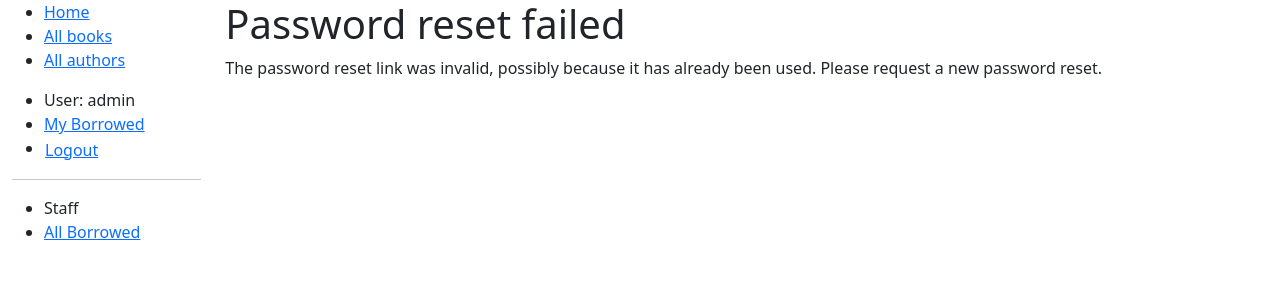
After one commit to jake-bestland/django-course, a Django app: page /accounts/reset/1/1/ in a window 1280 px wide. The commit adds this page. Shown: the top 300 px of the page. Run offline with Django 3.2, Linux system fonts and the light colour scheme; a user stored in the database is signed in; parts of the project's set-up code (start-up, migrations or seed data) failed here and were passed over.

Commit message:
Added user authentication and permissions.

```diff
--- a/locallibrary/catalog/admin.py
+++ b/locallibrary/catalog/admin.py
@@ -32,7 +32,7 @@ class BookAdmin(admin.ModelAdmin):
 
 @admin.register(BookInstance)
 class BookInstanceAdmin(admin.ModelAdmin):
-    list_display = ('book', 'status', 'due_back', 'id')
+    list_display = ('book', 'status', 'borrower', 'due_back', 'id')
     list_filter = ('status', 'due_back')
 
     fieldsets = (
@@ -40,6 +40,6 @@ class BookInstanceAdmin(admin.ModelAdmin):
             'fields': ('book', 'imprint', 'id')
         }),
         ('Availability', {
-            'fields': ('status', 'due_back')
+            'fields': ('status', 'due_back', 'borrower')
         }),
     )
--- /dev/null
+++ b/locallibrary/catalog/static/css/styles.css
@@ -0,0 +1,7 @@
+#logout-form {
+    display: inline;
+  }
+  #logout-form button {
+    padding: 0;
+    margin: 0;
+  }
--- a/locallibrary/catalog/templates/base_generic.html
+++ b/locallibrary/catalog/templates/base_generic.html
@@ -24,6 +24,31 @@
               <li><a href="{% url 'books' %}">All books</a></li>
               <li><a href="{% url 'authors' %}">All authors</a></li>
             </ul>
+
+            <ul class="sidebar-nav">
+              {% if user.is_authenticated %}
+                <li>User: {{ user.get_username }}</li>
+
+              <li><a href="{% url 'my-borrowed' %}">My Borrowed</a></li>
+
+                <li>
+                  <form id="logout-form" method="post" action="{% url 'logout' %}">
+                    {% csrf_token %}
+                    <button type="submit" class="btn btn-link">Logout</button>
+                  </form>
+                </li>
+              {% else %}
+                <li><a href="{% url 'login' %}?next={{ request.path }}">Login</a></li>
+              {% endif %}
+            </ul>
+
+              {% if user.is_staff %}
+              <hr>
+              <ul class=""sidebar-nav">
+                <li>Staff</li>
+                <li><a href="{% url 'all-borrowed' %}">All Borrowed</a></li>
+              </ul>
+              {% endif %}
           {% endblock %}
         </div>
         <div class="col-sm-10 ">{% block content %}{% endblock %}
--- a/locallibrary/catalog/urls.py
+++ b/locallibrary/catalog/urls.py
@@ -6,5 +6,8 @@ urlpatterns = [
     path('books/', views.BookListView.as_view(), name='books'),
     path('book/<int:pk>', views.BookDetailView.as_view(), name='book-detail'),
     path('authors/', views.AuthorListView.as_view(), name='authors'),
-    path('author/<int:pk>', views.AuthorDetailView.as_view(), name='author-detail')
+    path('author/<int:pk>', views.AuthorDetailView.as_view(), name='author-detail'),
+    path('author/<int:pk>', views.AuthorDetailView.as_view(), name='author-detail'),
+    path('mybooks/', views.LoanedBooksByUserListView.as_view(), name='my-borrowed'),
+    path('borrowed/', views.LoanedBooksAllListView.as_view(), name='all-borrowed'),
 ]
--- a/locallibrary/locallibrary/settings.py
+++ b/locallibrary/locallibrary/settings.py
@@ -11,6 +11,7 @@ https://docs.djangoproject.com/en/5.1/ref/settings/
 """
 
 from pathlib import Path
+import os
 
 # Build paths inside the project like this: BASE_DIR / 'subdir'.
 BASE_DIR = Path(__file__).resolve().parent.parent
@@ -55,7 +56,7 @@ ROOT_URLCONF = 'locallibrary.urls'
 TEMPLATES = [
     {
         'BACKEND': 'django.template.backends.django.DjangoTemplates',
-        'DIRS': [],
+        'DIRS': [os.path.join(BASE_DIR, 'templates')],
         'APP_DIRS': True,
         'OPTIONS': {
             'context_processors': [
@@ -122,3 +123,6 @@ STATIC_URL = 'static/'
 # https://docs.djangoproject.com/en/5.1/ref/settings/#default-auto-field
 
 DEFAULT_AUTO_FIELD = 'django.db.models.BigAutoField'
+
+LOGIN_REDIRECT_URL = '/'
+EMAIL_BACKEND = 'django.core.mail.backends.console.EmailBackend'
--- a/locallibrary/locallibrary/urls.py
+++ b/locallibrary/locallibrary/urls.py
@@ -24,5 +24,6 @@ urlpatterns = [
     path('admin/', admin.site.urls),
     path('catalog/', include('catalog.urls')),
     path('', RedirectView.as_view(url='catalog/', permanent=True)),
+    path('accounts/', include('django.contrib.auth.urls')),
 ]
 urlpatterns += static(settings.STATIC_URL, document_root=settings.STATIC_ROOT)
--- /dev/null
+++ b/locallibrary/templates/registration/logged_out.html
@@ -0,0 +1,6 @@
+{% extends "base_generic.html" %}
+
+{% block content %}
+  <p>Logged out!</p>
+  <a href="{% url 'login'%}">Click here to login again.</a>
+{% endblock %}
--- /dev/null
+++ b/locallibrary/templates/registration/password_reset_complete.html
@@ -0,0 +1,6 @@
+{% extends "base_generic.html" %}
+
+{% block content %}
+  <h1>The password has been changed!</h1>
+  <p><a href="{% url 'login' %}">log in again?</a></p>
+{% endblock %}
--- /dev/null
+++ b/locallibrary/templates/registration/password_reset_confirm.html
@@ -0,0 +1,29 @@
+{% extends "base_generic.html" %}
+
+{% block content %}
+    {% if validlink %}
+        <p>Please enter (and confirm) your new password.</p>
+        <form action="" method="post">
+        {% csrf_token %}
+            <table>
+                <tr>
+                    <td>{{ form.new_password1.errors }}
+                        <label for="id_new_password1">New password:</label></td>
+                    <td>{{ form.new_password1 }}</td>
+                </tr>
+                <tr>
+                    <td>{{ form.new_password2.errors }}
+                        <label for="id_new_password2">Confirm password:</label></td>
+                    <td>{{ form.new_password2 }}</td>
+                </tr>
+                <tr>
+                    <td></td>
+                    <td><input type="submit" value="Change my password"></td>
+                </tr>
+            </table>
+        </form>
+    {% else %}
+        <h1>Password reset failed</h1>
+        <p>The password reset link was invalid, possibly because it has already been used. Please request a new password reset.</p>
+    {% endif %}
+{% endblock %}
--- /dev/null
+++ b/locallibrary/templates/registration/password_reset_done.html
@@ -0,0 +1,5 @@
+{% extends "base_generic.html" %}
+
+{% block content %}
+  <p>We've emailed you instructions for setting your password. If they haven't arrived in a few minutes, check your spam folder.</p>
+{% endblock %}
--- /dev/null
+++ b/locallibrary/templates/registration/password_reset_email.html
@@ -0,0 +1,2 @@
+Someone asked for password reset for email {{ email }}. Follow the link below:
+{{ protocol }}://{{ domain }}{% url 'password_reset_confirm' uidb64=uid token=token %}
```
Also changed, not shown: locallibrary/catalog/models.py (+8 -0 lines), locallibrary/catalog/templates/catalog/bookinstance_list_borrowed_all.html (added, +19 -0 lines), locallibrary/catalog/templates/catalog/bookinstance_list_borrowed_user.html (added, +19 -0 lines), locallibrary/catalog/views.py (+24 -0 lines), locallibrary/templates/registration/login.html (added, +37 -0 lines), locallibrary/templates/registration/password_reset_form.html (added, +12 -0 lines), locallibrary/catalog/migrations/0003_alter_bookinstance_options_bookinstance_borrower.py (added), locallibrary/db.sqlite3.
